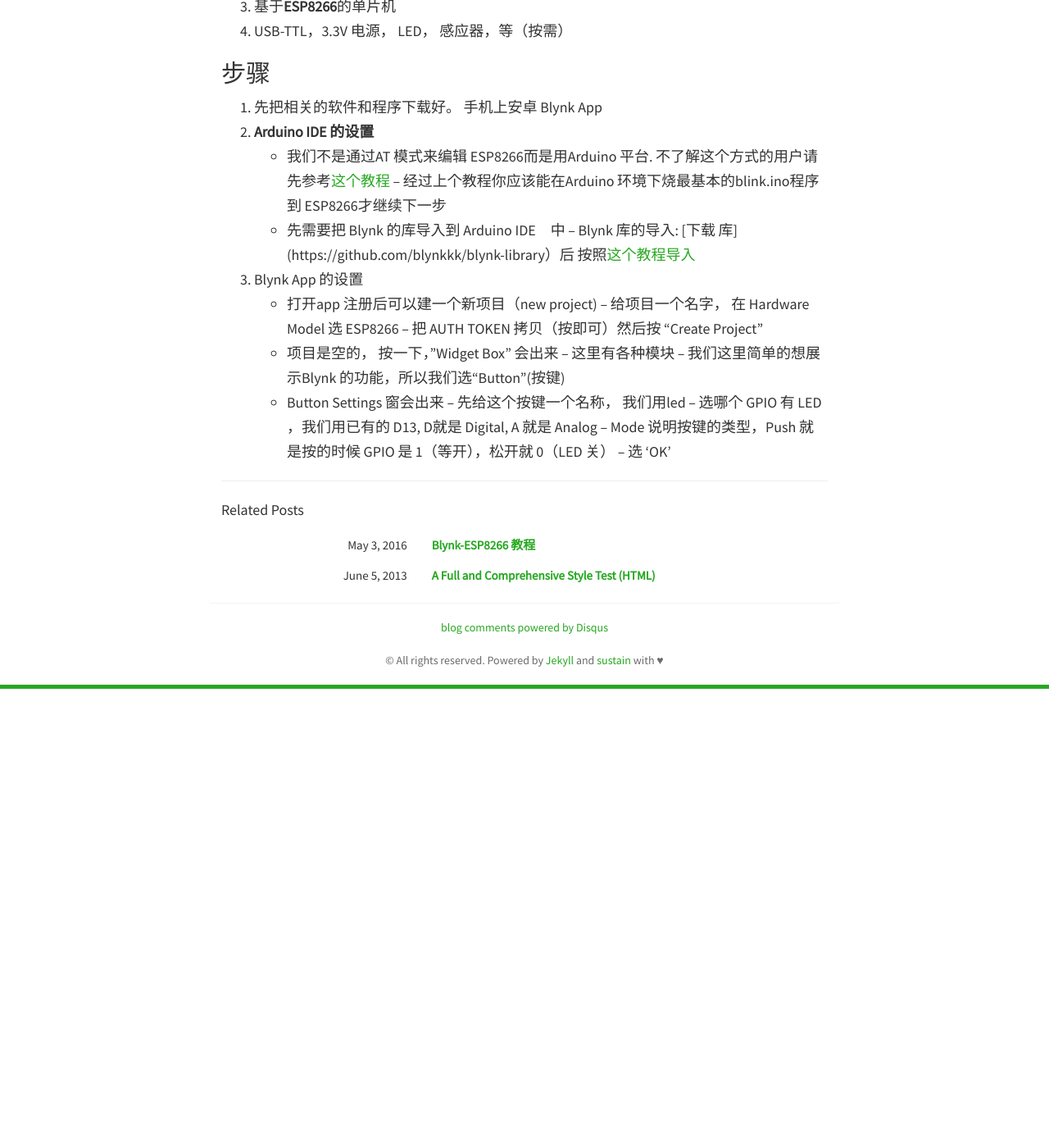
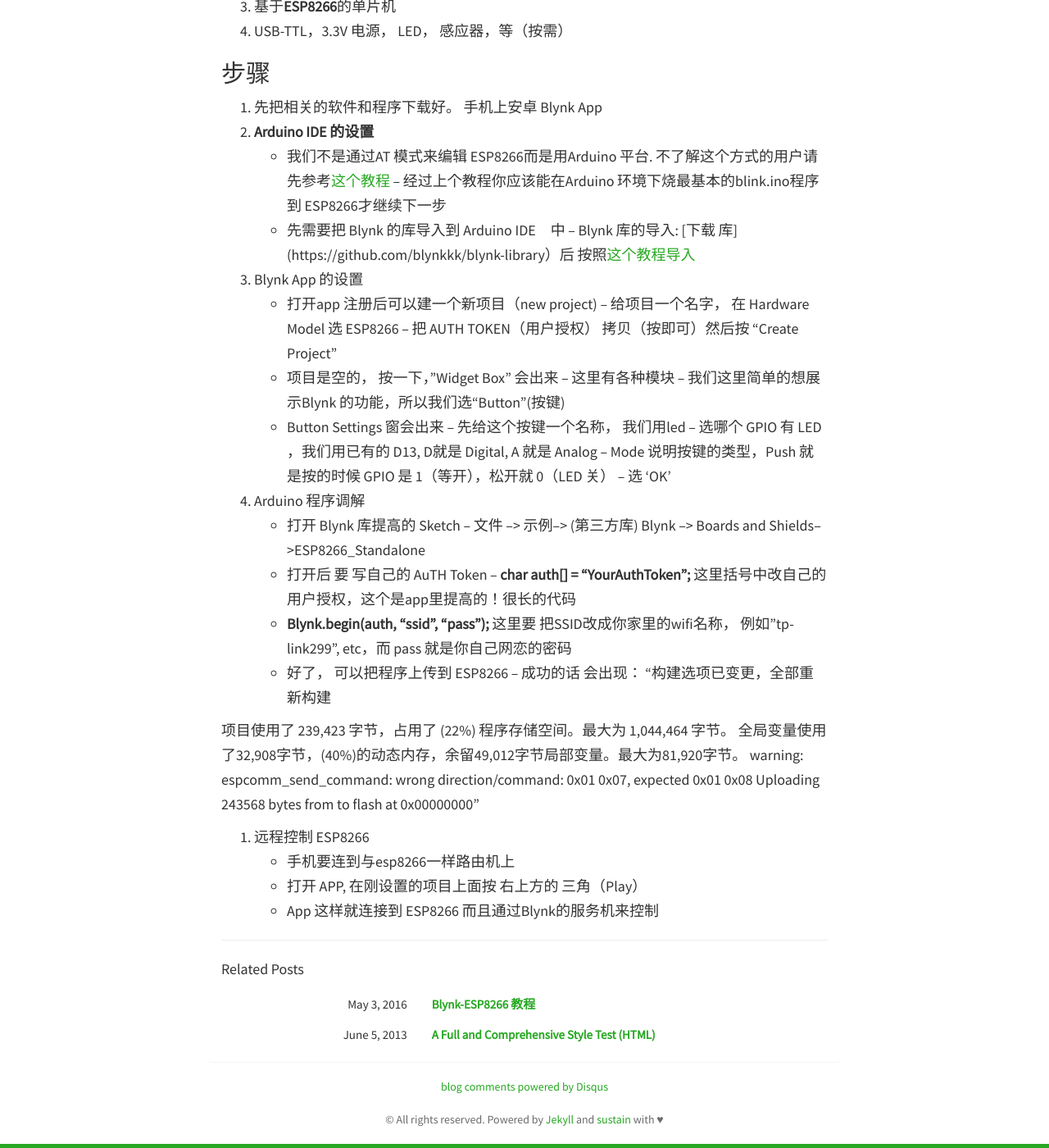
Before and after one commit to shwongsoohar/rahul-thakoor.github.io, a Jekyll site: the page built from _posts/2016-05-01-Blynk-ESP8266 教程.md, in a window 1280 px wide and 1400 px high, scrolled down 719 px. Shown: the whole window at 82% size. Built offline with Jekyll 4.4.1, drawn with Linux system fonts in a browser that asks for light colours; nearby versions of some CDN libraries; comment, search, counter and statistics services are not loaded; before the commit the page ends 1559 px from its top, so only the background shows below that.

Commit message:
complete

```diff
--- a/_posts/2016-05-01-Blynk-ESP8266 教程.md
+++ b/_posts/2016-05-01-Blynk-ESP8266 教程.md
@@ -34,7 +34,7 @@
 3. Blynk App 的设置
 - 打开app 注册后可以建一个新项目（new project)
 -- 给项目一个名字， 在 Hardware Model 选 ESP8266
--- 把 AUTH TOKEN 拷贝（按即可）然后按 “Create Project"
+-- 把 AUTH TOKEN（用户授权） 拷贝（按即可）然后按 “Create Project"
 - 项目是空的， 按一下，”Widget Box" 会出来
 -- 这里有各种模块
 -- 我们这里简单的想展示Blynk 的功能，所以我们选“Button"(按键)
@@ -43,3 +43,20 @@
 -- 选哪个 GPIO 有 LED ，我们用已有的 D13, D就是 Digital, A 就是 Analog
 -- Mode 说明按键的类型，Push 就是按的时候 GPIO 是 1（等开），松开就 0（LED 关）
 -- 选 'OK'
+4. Arduino 程序调解
+- 打开 Blynk 库提高的 Sketch
+-- 文件 --> 示例--> (第三方库) Blynk --> Boards and Shields-->ESP8266_Standalone
+- 打开后 要 写自己的 AuTH Token
+-- **char auth[] = "YourAuthToken";** 这里括号中改自己的用户授权，这个是app里提高的！很长的代码
+- **Blynk.begin(auth, "ssid", "pass");** 这里要 把SSID改成你家里的wifi名称， 例如”tp-link299", etc，而 pass 就是你自己网恋的密码
+- 好了， 可以把程序上传到 ESP8266
+-- 成功的话 会出现： “构建选项已变更，全部重新构建
+
+项目使用了 239,423 字节，占用了 (22%) 程序存储空间。最大为 1,044,464 字节。
+全局变量使用了32,908字节，(40%)的动态内存，余留49,012字节局部变量。最大为81,920字节。
+warning: espcomm_send_command: wrong direction/command: 0x01 0x07, expected 0x01 0x08
+Uploading 243568 bytes from to flash at 0x00000000”
+5. 远程控制 ESP8266
+- 手机要连到与esp8266一样路由机上
+- 打开 APP, 在刚设置的项目上面按 右上方的 三角（Play）
+- App 这样就连接到 ESP8266 而且通过Blynk的服务机来控制
```
